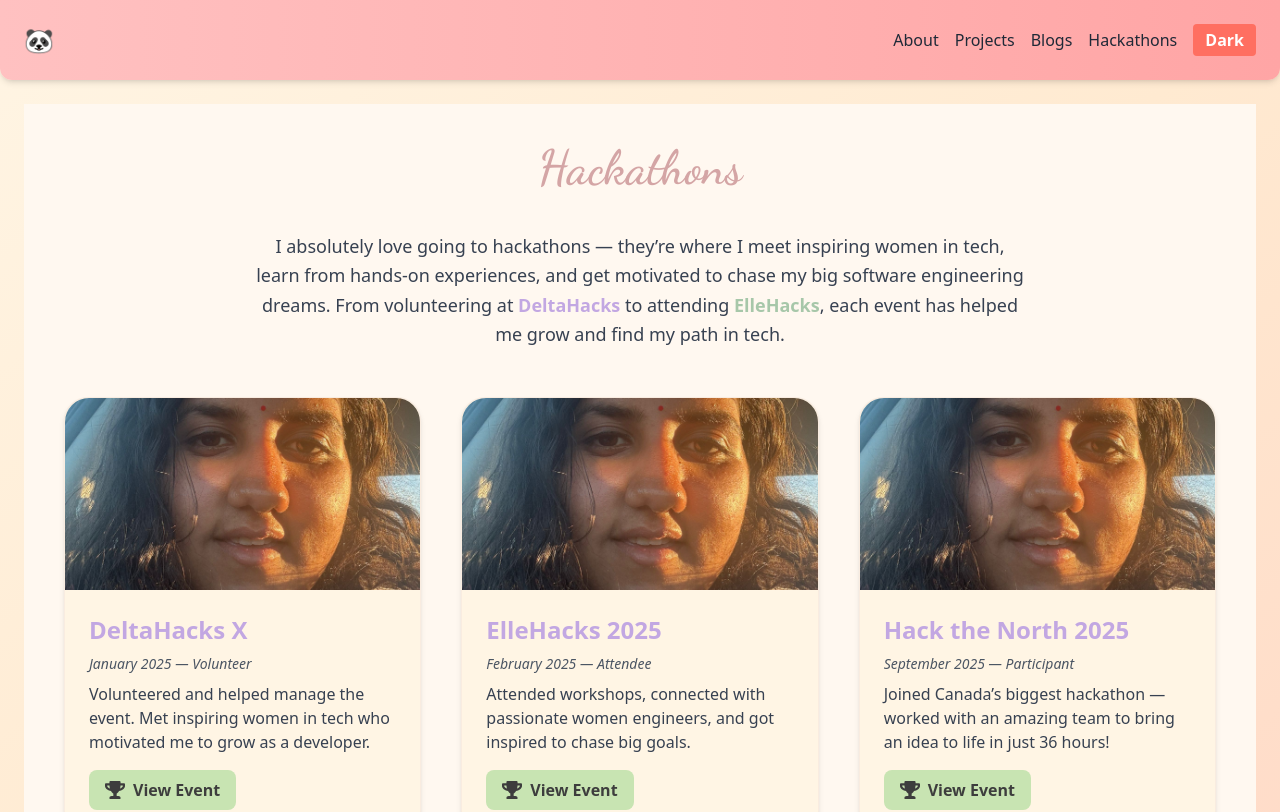
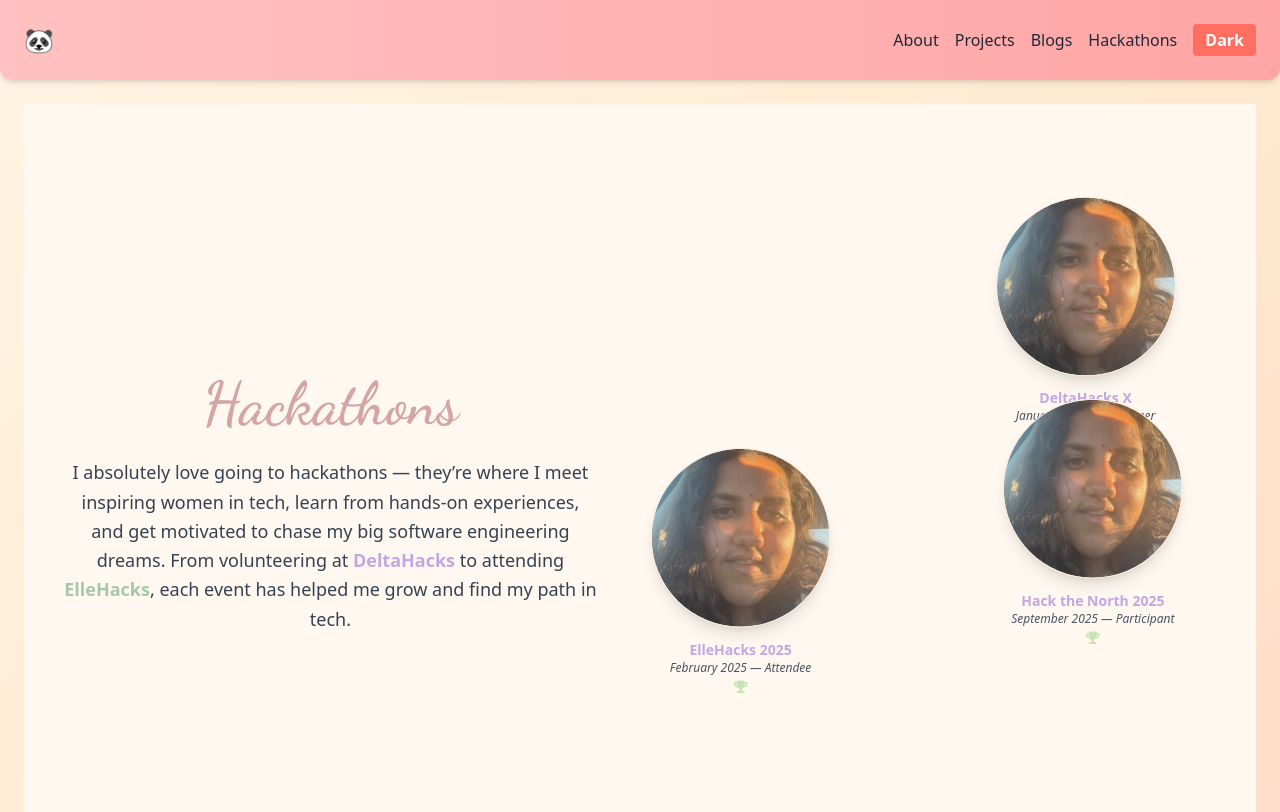
Before and after one commit to ANANYASHARMA3064/Personal_website-, a React (Vite) app: page /hackathons in a window 1280 px wide. Shown: the top 812 px of the page. Built offline with nearby package versions, Linux system fonts and the light colour scheme.

Commit message:
made the hackathons page a little more fun

```diff
--- a/package.json
+++ b/package.json
@@ -7,6 +7,7 @@
     "preview": "vite preview"
   },
   "dependencies": {
+    "framer-motion": "^12.23.24",
     "react": "^18.2.0",
     "react-dom": "^18.2.0",
     "react-icons": "^5.5.0",
--- a/src/Pages/About.jsx
+++ b/src/Pages/About.jsx
@@ -12,9 +12,7 @@
           About Me
         </h1>
         <p className="text-lg leading-relaxed">
-          Hi, I’m Ananya Sharma — a software engineering student at McMaster
-          University passionate about full-stack development and cloud
-          engineering. I love building modern, clean, and efficient web apps.
+          Hi! I am Ananya, a second year software engineering student at McMaster University.
         </p>
         <p className="text-lg leading-relaxed">
           This site was vibe-coded — but trust me, I can make it myself too 😎
--- a/src/Pages/Hackathons.jsx
+++ b/src/Pages/Hackathons.jsx
@@ -1,4 +1,5 @@
-import React from "react";
+import React, { useState, useEffect } from "react";
+import { motion } from "framer-motion";
 import { FaTrophy } from "react-icons/fa";
 import hack1Img from "../assets/image.jpeg";
 import hack2Img from "../assets/image.jpeg";
@@ -34,63 +35,106 @@
   },
 ];
 
+// Updated container and bubble size
+const containerWidth = 600;
+const containerHeight = 600;
+const bubbleSize = 180;
+
+const generatePositions = (count) => {
+  const positions = [];
+  const maxAttempts = 1000;
+
+  for (let i = 0; i < count; i++) {
+    let attempts = 0;
+    let valid = false;
+    let x = 0;
+    let y = 0;
+
+    while (!valid && attempts < maxAttempts) {
+      x = Math.random() * (containerWidth - bubbleSize);
+      y = Math.random() * (containerHeight - bubbleSize);
+
+      valid = positions.every(
+        (pos) =>
+          Math.hypot(pos.x - x, pos.y - y) > bubbleSize // prevent overlap
+      );
+
+      attempts++;
+    }
+
+    positions.push({ x, y });
+  }
+
+  return positions;
+};
+
 const Hackathons = () => {
+  const [positions, setPositions] = useState([]);
+
+  useEffect(() => {
+    setPositions(generatePositions(hackathons.length));
+  }, []);
+
   return (
-    <div className="min-h-screen bg-[#FFF8F0] dark:bg-[#1B1B1F] text-[#3D3D3D] dark:text-gray-100 p-10">
-      <h1 className="text-5xl font-fancy text-center mb-10 text-[#D4A5A5] dark:text-[#AEC6CF]">
+    <div className="min-h-screen bg-[#FFF8F0] dark:bg-[#1B1B1F] text-[#3D3D3D] dark:text-gray-100 px-10 py-16 flex flex-col lg:flex-row gap-16 relative">
+      {/* Left Section - Centered */}
+      <div className="lg:w-1/2 flex flex-col items-center justify-center text-center lg:text-center">
+        <h1 className="text-6xl font-fancy mb-6 text-[#D4A5A5] dark:text-[#AEC6CF]">
           Hackathons
         </h1>
-
-      {/* Intro Section */}
-      <div className="max-w-3xl mx-auto mb-12 text-center">
-        <p className="text-lg text-gray-700 dark:text-gray-300 leading-relaxed">
+        <p className="text-lg text-gray-700 dark:text-gray-300 leading-relaxed max-w-xl">
           I absolutely love going to hackathons — they’re where I meet inspiring
           women in tech, learn from hands-on experiences, and get motivated to
-          chase my big software engineering dreams. From volunteering at
-          <span className="text-[#C2A7E2] font-semibold"> DeltaHacks</span> to
+          chase my big software engineering dreams. From volunteering at{" "}
+          <span className="text-[#C2A7E2] font-semibold">DeltaHacks</span> to
           attending <span className="text-[#A7C7A9] font-semibold">ElleHacks</span>,
           each event has helped me grow and find my path in tech.
         </p>
       </div>
 
-      {/* Cards Section */}
-      <div className="grid grid-cols-1 sm:grid-cols-2 lg:grid-cols-3 gap-10">
-        {hackathons.map((hack, index) => (
+      {/* Right Section - Floating Bubbles */}
       <div
-            key={index}
-            className="bg-[#FFF5E4] dark:bg-[#2D2A32] rounded-3xl shadow-md hover:shadow-lg hover:-translate-y-1 transition-all duration-300 border border-[#f6e7de]/60 dark:border-[#444]"
+        className="lg:w-1/2 relative"
+        style={{ width: containerWidth, height: containerHeight }}
       >
+        {positions.map((pos, i) => (
+          <motion.a
+            key={i}
+            href={hackathons[i].link}
+            target="_blank"
+            rel="noopener noreferrer"
+            className="absolute block"
+            style={{ top: pos.y, left: pos.x }}
+            animate={{
+              x: [0, Math.random() * 80 - 40, 0],
+              y: [0, Math.random() * 80 - 40, 0],
+            }}
+            transition={{
+              duration: 6 + Math.random() * 4,
+              repeat: Infinity,
+              ease: "easeInOut",
+            }}
+          >
+            {/* Bubble Circle */}
+            <div className="relative w-[180px] h-[180px] bg-[#FFF5E4] dark:bg-[#2D2A32] rounded-full shadow-lg overflow-hidden border border-[#f6e7de]/60 dark:border-[#444]">
               <img
-              src={hack.image}
-              alt={hack.name}
-              className="w-full h-48 object-cover rounded-t-3xl"
+                src={hackathons[i].image}
+                alt={hackathons[i].name}
+                className="w-full h-full object-cover rounded-full opacity-80 transition duration-300"
               />
-            <div className="p-6 flex flex-col justify-between flex-grow">
-              <div>
-                <h2 className="text-2xl font-bold text-[#C2A7E2] dark:text-[#BFA2DB] mb-2">
-                  {hack.name}
-                </h2>
-                <p className="text-gray-600 dark:text-gray-300 mb-2 text-sm italic">
-                  {hack.date} — {hack.role}
-                </p>
-                <p className="text-gray-700 dark:text-gray-300 mb-4">
-                  {hack.description}
-                </p>
             </div>
 
-              <div className="mt-auto">
-                <a
-                  href={hack.link}
-                  target="_blank"
-                  rel="noopener noreferrer"
-                  className="inline-flex items-center gap-2 bg-[#C8E4B2] hover:bg-[#B6DFA7] text-[#3D3D3D] font-semibold px-4 py-2 rounded-lg transition-colors duration-200"
-                >
-                  <FaTrophy className="text-xl" />
-                  View Event
-                </a>
+            {/* Text Below Bubble */}
+            <div className="mt-3 text-center">
+              <h2 className="text-sm font-bold text-[#C2A7E2] dark:text-[#BFA2DB]">
+                {hackathons[i].name}
+              </h2>
+              <p className="text-xs text-gray-600 dark:text-gray-400 italic">
+                {hackathons[i].date} — {hackathons[i].role}
+              </p>
+              <FaTrophy className="text-[#C8E4B2] dark:text-[#B6DFA7] text-sm mx-auto mt-1" />
             </div>
-            </div>
-          </div>
+          </motion.a>
         ))}
       </div>
     </div>
```
Also changed, not shown: 1 other file (tests, documents, lock files or other folders). Lines whose indentation alone changed are shown as unchanged.
